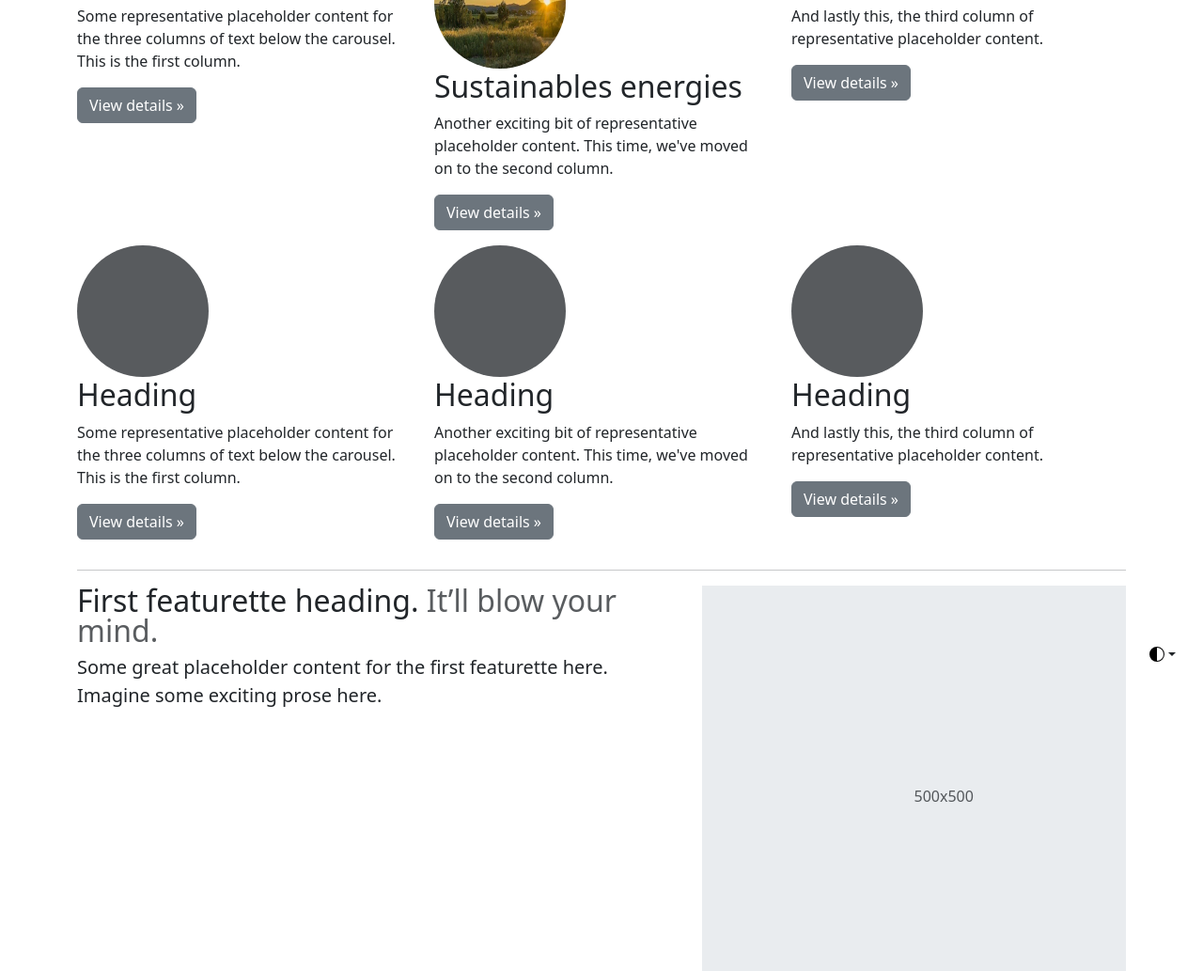
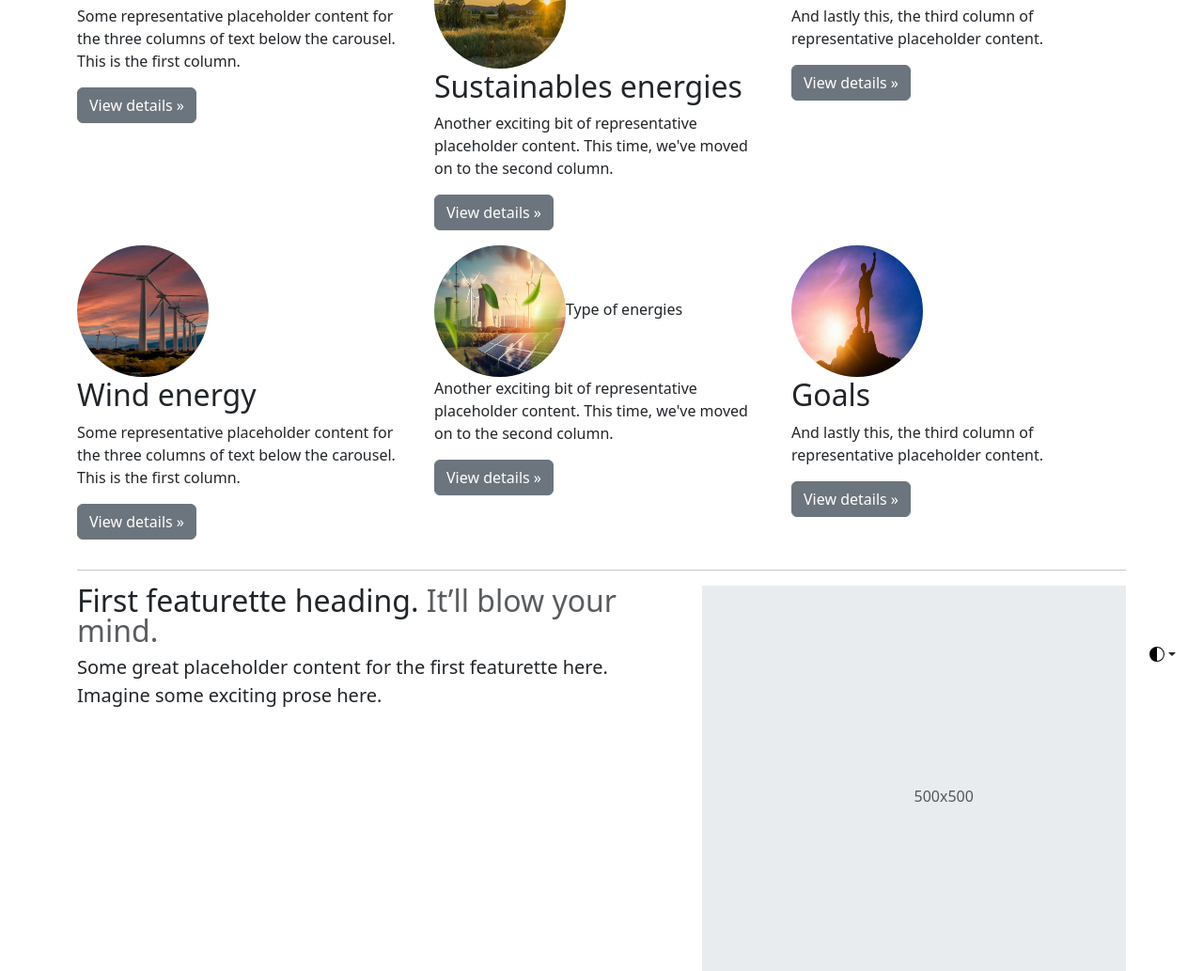
Before and after one commit to Copilli/Green-Energies, a plain HTML site: page pages/home/home.html in a window 1280 px wide. Shown: the part 67-1100 px from the top of the page at 94% size. Drawn offline with nearby package versions, Linux system fonts and the light colour scheme.

Commit message:
Home work

```diff
--- a/pages/home/home.html
+++ b/pages/home/home.html
@@ -140,20 +140,20 @@
         <!-- Three columns of text below the carousel -->
         <div class="row">
           <div class="col-lg-4">
-            <svg class="bd-placeholder-img rounded-circle" width="140" height="140" xmlns="http://www.w3.org/2000/svg" role="img" aria-label="Placeholder" preserveAspectRatio="xMidYMid slice" focusable="false"><title>Placeholder</title><rect width="100%" height="100%" fill="var(--bs-secondary-color)"></rect></svg>
-            <h2 class="fw-normal">Heading</h2>
+            <img class="rounded-circle" width="140" height="140"  focusable="false" src="../../recources/home/Wind.jpg " alt="Wind energy">
+            <h2 class="fw-normal">Wind energy</h2>
             <p>Some representative placeholder content for the three columns of text below the carousel. This is the first column.</p>
             <p><a class="btn btn-secondary" href="#">View details »</a></p>
           </div><!-- /.col-lg-4 -->
           <div class="col-lg-4">
-            <svg class="bd-placeholder-img rounded-circle" width="140" height="140" xmlns="http://www.w3.org/2000/svg" role="img" aria-label="Placeholder" preserveAspectRatio="xMidYMid slice" focusable="false"><title>Placeholder</title><rect width="100%" height="100%" fill="var(--bs-secondary-color)"></rect></svg>
-            <h2 class="fw-normal">Heading</h2>
+            <img class="rounded-circle" width="140" height="140"  focusable="false" src="../../recources/home/Energies.jpg" alt="Type of energies"
+              class="fw-normal">Type of energies</h2>
             <p>Another exciting bit of representative placeholder content. This time, we've moved on to the second column.</p>
             <p><a class="btn btn-secondary" href="#">View details »</a></p>
           </div><!-- /.col-lg-4 -->
           <div class="col-lg-4">
-            <svg class="bd-placeholder-img rounded-circle" width="140" height="140" xmlns="http://www.w3.org/2000/svg" role="img" aria-label="Placeholder" preserveAspectRatio="xMidYMid slice" focusable="false"><title>Placeholder</title><rect width="100%" height="100%" fill="var(--bs-secondary-color)"></rect></svg>
-            <h2 class="fw-normal">Heading</h2>
+            <img class="rounded-circle" width="140" height="140"  focusable="false" src="../../recources/home/Goals.jpg" alt="Goals">
+            <h2 class="fw-normal">Goals</h2>
             <p>And lastly this, the third column of representative placeholder content.</p>
             <p><a class="btn btn-secondary" href="#">View details »</a></p>
           </div><!-- /.col-lg-4 -->
```
Also changed, not shown: recources/home/Energies.jpg (added), recources/home/Goals.jpg (added), recources/home/Wind.jpg (added).
